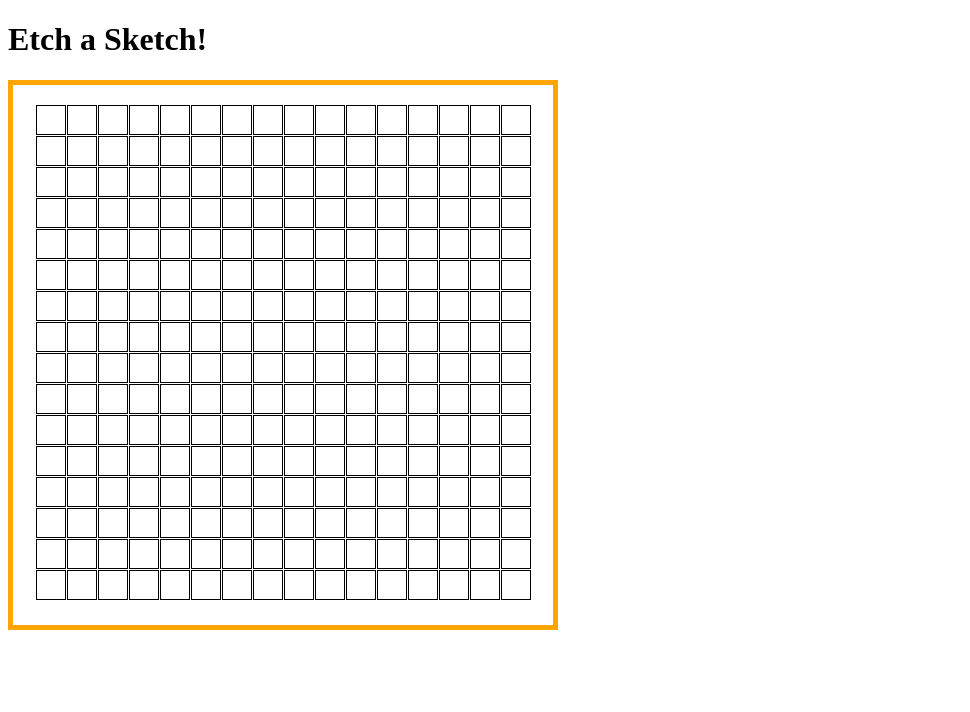
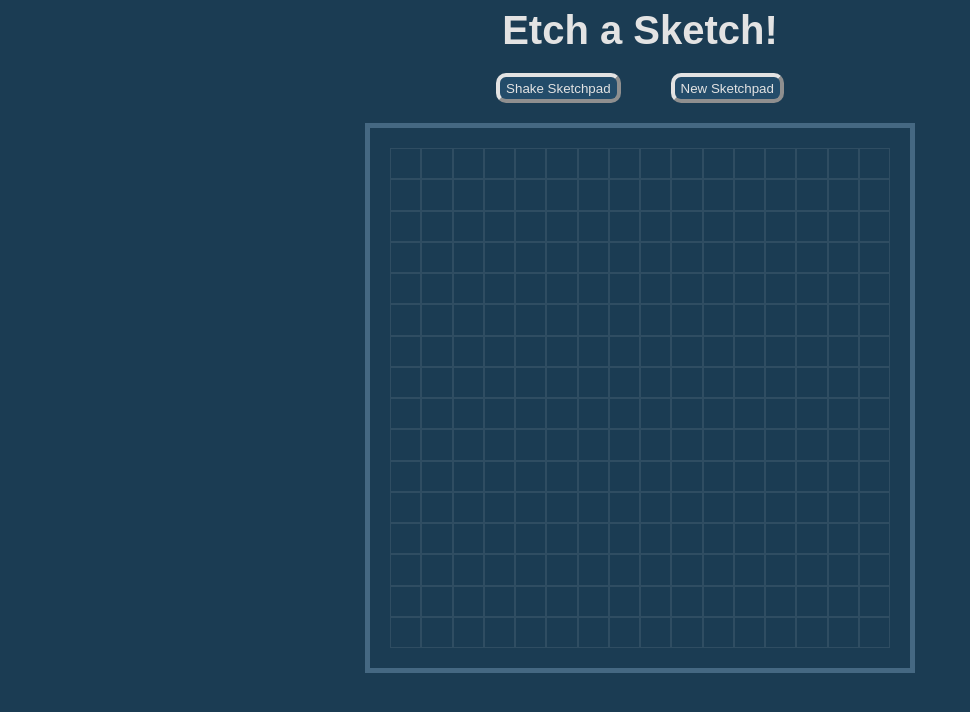
Before and after one commit to lwmunar/odin-etch-a-sketch, a plain HTML site: page index.html in a window 1280 px wide. Shown: the whole page, without its empty margins (0-970 px from the left). Drawn offline with Linux system fonts and the light colour scheme.

Commit message:
Enhance UI and additional user options
-add button to prompt sketchpad size and reset workspace
-center sketchpad and page alignment
-add opacity effects on re-hovering tiles
-auto-correct tile sizing according to user's size input

```diff
--- a/index.html
+++ b/index.html
@@ -9,7 +9,11 @@
 
 </head>
 <body>
-    <h1>Etch a Sketch!</h1>
+    <div class="header">Etch a Sketch!</div>
+    <div class="buttonGroup">
+        <button class="shake">Shake Sketchpad</button>
+        <button class="newpad">New Sketchpad</button>
+    </div>
     <div class="container"></div>
     <script src="script.js"></script>
 </body>
--- a/script.js
+++ b/script.js
@@ -1,24 +1,64 @@
+function createGrid(size) {
 
-function createGrid() {
-    let n = 16*16;
+    size = +size > 100? 100 : +size > 0 ? size : 1;
 
-    for (let i = 0;i<n;i++) {
+    gridArea = size ** 2;
+
+    for (let i = 0;i<gridArea;i++) {
         let sketchSquare = document.createElement("div");
+
         sketchSquare.classList.toggle("square");
+        sketchSquare.setAttribute("style",
+            `height:${500/size}px;width:${500/size}px;opacity:0.1;`);
         sketchPad.appendChild(sketchSquare);
     }
+
+    usePad();
+}
+
+function usePad() {
+
+    let sketchSquare = document.querySelectorAll(".square");
+
+    sketchSquare.forEach(square=>{
+            square.addEventListener("mouseleave",()=>{
+
+                square.classList.add("hover");
+
+                if (+square.style.opacity >= 1) {
+                        square.style.opacity = 1;
+                    }
+                    else {
+                        square.style.opacity = 0.1 + +square.style.opacity;
+                    }
+                }
+            );
+        }
+    );
 }
 
 let sketchPad = document.querySelector(".container");
+let buttonShake = document.querySelector(".shake");
+let buttonNew = document.querySelector(".newpad");
 
-createGrid();
+createGrid(16);
 
-let sketchSquare = document.querySelectorAll(".square");
+buttonShake.addEventListener("click",()=>{
 
-sketchSquare.forEach((square)=> {
-    square.addEventListener("mouseleave",()=>{
-    square.classList.toggle("hover");
+    let sketchSquare = document.querySelectorAll(".square");
+
+    sketchSquare.forEach(square=>{
+        square.classList.remove("hover");
+        square.style.opacity = 0.1;
+        }
+    );
+}
+);
+
+buttonNew.addEventListener("click",()=>{
+
+    sketchPad.replaceChildren();
+    let size = +window.prompt("Number of boxes per side:",1);
+    createGrid(size);
     }
-    )
-}
-)
+);
--- a/styles.css
+++ b/styles.css
@@ -1,28 +1,54 @@
+body {
+    background-color: #1B3C53;
+    display: flex;
+    flex-direction: column;
+    justify-content: center;
+    align-items: center;
+    gap: 20px;
+}
+
+.header{
+    color: #E3E3E3;
+    font-family: "Jazz LET", fantasy;
+    font-size: 40px;
+    font-weight: 900;
+}
+
 .container{
     width: 500px;
     height: 500px;
-
+    border: #456882 solid 5px;
     display: flex;
-    padding: 20px;
-    border: orange solid 5px;
-
-    flex-wrap: wrap;
-    gap: 1px;
-
     justify-content: center;
     align-items: center;
     align-content: flex-start;
+    flex-wrap: wrap;
+    padding: 20px;
+}
 
+.buttonGroup{
+    display: flex;
+    flex-wrap: wrap;
+    gap: 10px 50px;
+}
+
+button{
+    background-color: #234C6A;
+    color: #E3E3E3;
+    height: 30px;
+    border-radius: 10px;
+    border-width: 4px;
+    border-color: #E3E3E3;
 }
 
 .square{
-    display: flex;
-    border: black solid 1px;
+    box-sizing: border-box;
     height: 30px;
     width: 30px;
-    box-sizing: border-box;
+    border: #E3E3E3 solid 1px;
+    display: flex;
 }
 
 .hover{
-    background-color: red;
+    background-color: black;
 }
```
Also changed, not shown: 1 other file.
